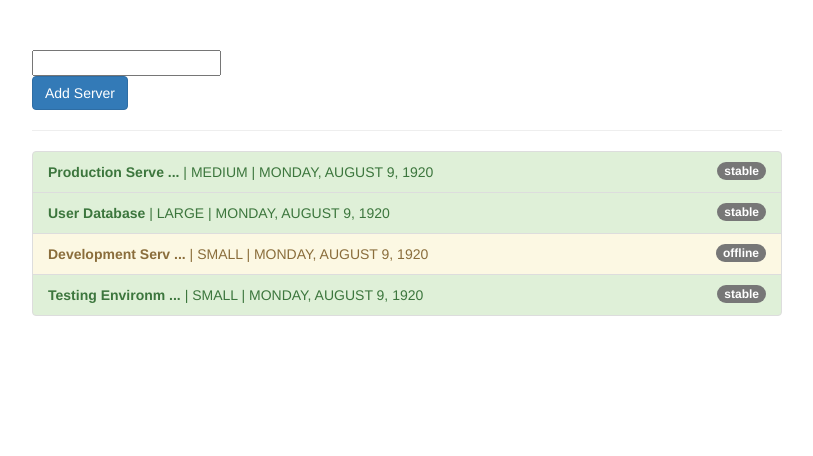
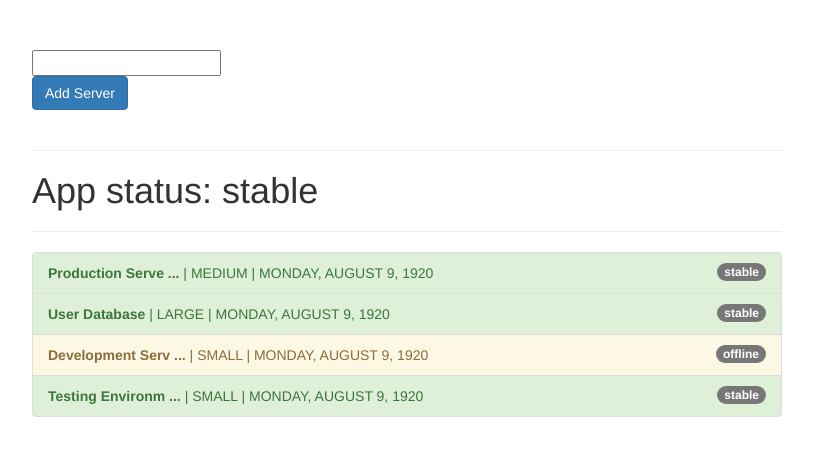
Before and after one commit to kharerishabh/Pipes-Project-Angular, an Angular app: page / in a window 1280 px wide. Shown: the top 456 px of the page, without its empty margins (233-1046 px from the left). Built offline with nearby package versions, Linux system fonts and the light colour scheme.

Commit message:
understanding the Async pipe

```diff
--- a/src/app/app.component.html
+++ b/src/app/app.component.html
@@ -4,6 +4,9 @@
       <input type="text" [(ngModel)]="filteredStatus">
       <br>
       <button class="btn btn-primary" (click)="onAddServer()">Add Server</button>
+      <br><br>
+      <hr>
+      <h1>App status: {{appStatus | async}}</h1>
       <hr>
       <ul class="list-group">
         <li
--- a/src/app/app.component.ts
+++ b/src/app/app.component.ts
@@ -6,6 +6,11 @@ import { Component } from '@angular/core';
   styleUrls: ['./app.component.css']
 })
 export class AppComponent {
+  appStatus = new Promise((resolve, reject) => {
+    setTimeout(() => {
+      resolve('stable')
+    }, 2000)
+  })
   servers = [
     {
       instanceType: 'medium',
```
